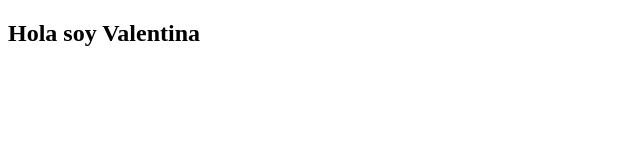
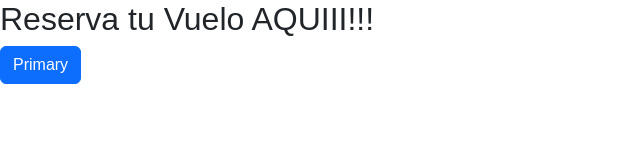
Before and after one commit to joseDavid30/Skydreams, a plain HTML site: page pages/reservas.html in a window 1280 px wide. Shown: the whole page, without its empty margins (0-640 px from the left). Drawn offline with nearby package versions, Linux system fonts and the light colour scheme.

Commit message:
conexion boostrap y css reservas closes #64

```diff
--- a/pages/reservas.html
+++ b/pages/reservas.html
@@ -4,8 +4,24 @@
     <meta charset="UTF-8">
     <meta name="viewport" content="width=device-width, initial-scale=1.0">
     <title>Document</title>
+
+     <!-- NUNCA SE BORRAN -->
+    <!-- Bootstrap 5 -->
+    <link href="https://cdn.jsdelivr.net/npm/bootstrap@5.3.3/dist/css/bootstrap.min.css" rel="stylesheet">
+
+    <!-- Bootstrap Icons -->
+    <link href="https://cdn.jsdelivr.net/npm/bootstrap-icons@1.11.3/font/bootstrap-icons.min.css" rel="stylesheet">
+    <link rel="stylesheet" href="../css/styles.css">
+    <link rel="stylesheet" href="../css/reservas.css">
+
 </head>
+
 <body>
-    <h2>Hola soy Valentina</h2>
+    <h2>Reserva tu Vuelo AQUIII!!!</h2>
+
+    <button type="button" class="btn btn-primary">Primary</button>
+    <!-- NUNCA SE BORRAN -->
+    <!-- Bootstrap JS -->
+    <script src="https://cdn.jsdelivr.net/npm/bootstrap@5.3.3/dist/js/bootstrap.bundle.min.js"></script>
 </body>
 </html>
```
Also changed, not shown: index.html (+1 -1 lines), css/reservas.css (added).
